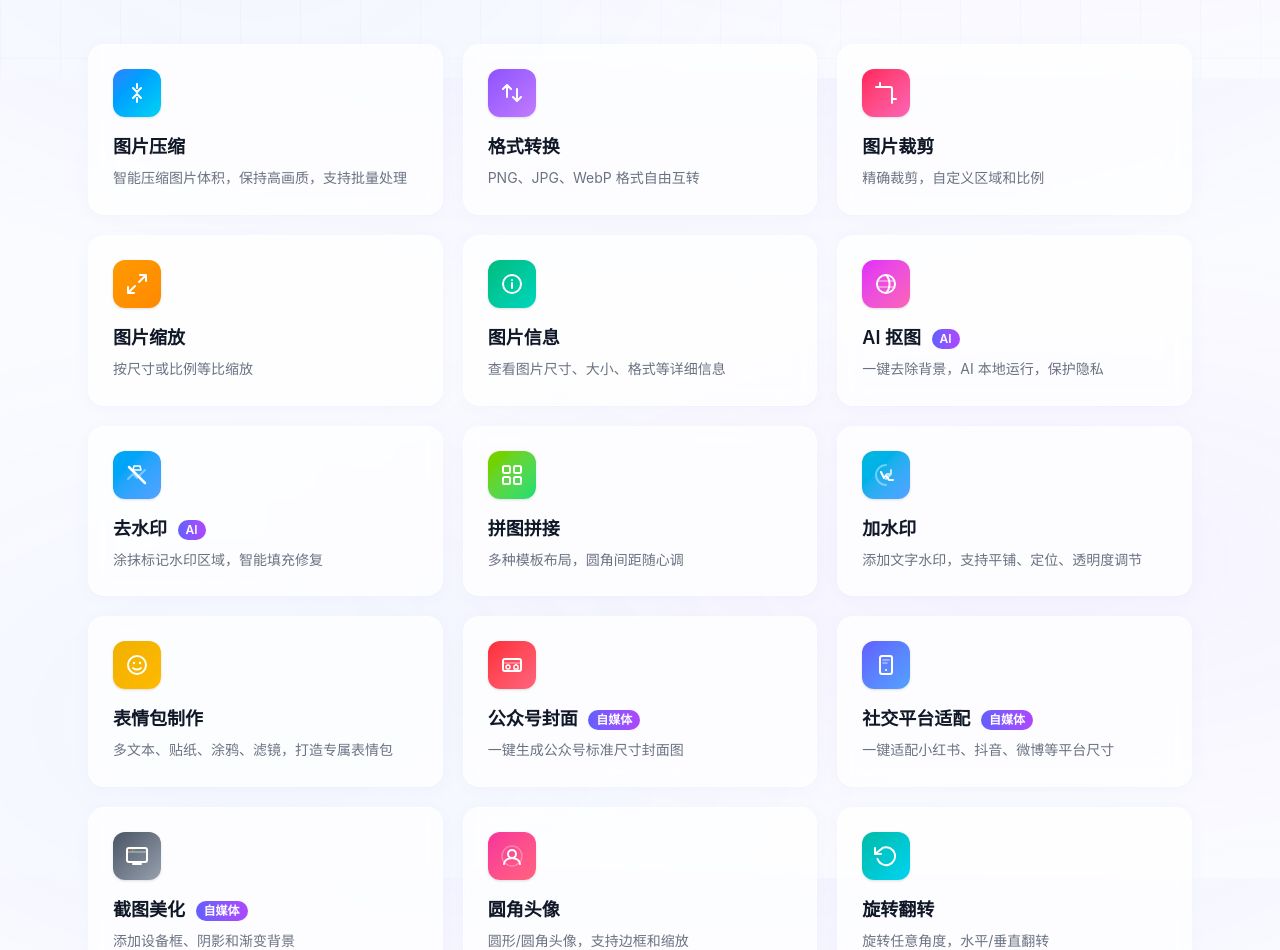
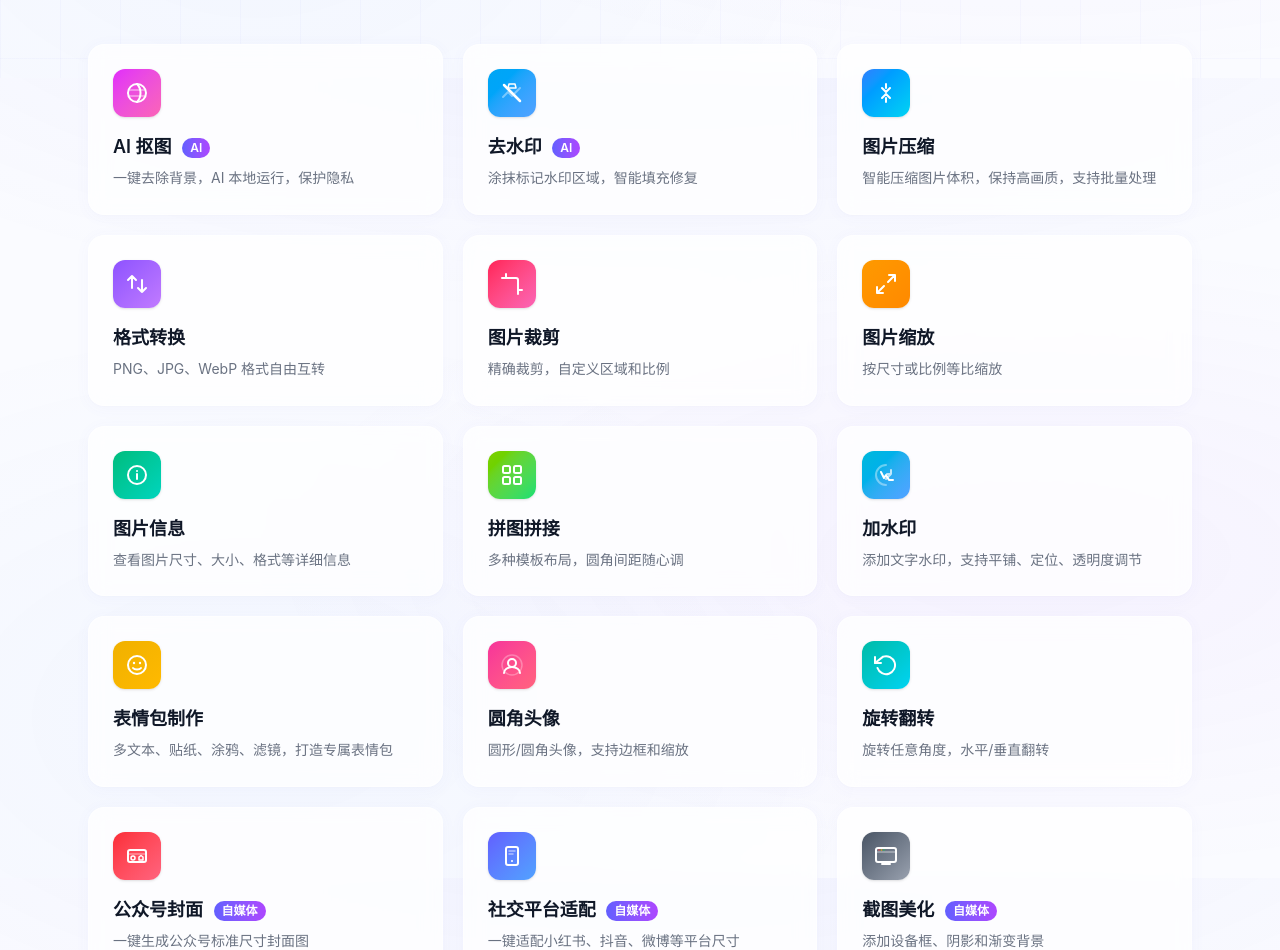
Before and after one commit to xiaoxiao194/image-tools, a Next.js app: page / in a window 1280 px wide. Shown: the part 722-1672 px from the top of the page. Built offline with nearby package versions, Linux system fonts and the light colour scheme.

Commit message:
style: 调整工具排列 - AI在前/自媒体在后

```diff
--- a/src/app/page.tsx
+++ b/src/app/page.tsx
@@ -3,21 +3,21 @@ import Link from "next/link";
 import icons from "@/components/ToolIcons";
 
 const tools = [
+  { name: "AI 抠图", desc: "一键去除背景，AI 本地运行，保护隐私", href: "/remove-bg", icon: "removeBg", color: "from-fuchsia-500 to-pink-400", badge: "AI" },
+  { name: "去水印", desc: "涂抹标记水印区域，智能填充修复", href: "/remove-watermark", icon: "removeWatermark", color: "from-sky-500 to-blue-400", badge: "AI" },
   { name: "图片压缩", desc: "智能压缩图片体积，保持高画质，支持批量处理", href: "/compress", icon: "compress", color: "from-blue-500 to-cyan-400" },
   { name: "格式转换", desc: "PNG、JPG、WebP 格式自由互转", href: "/convert", icon: "convert", color: "from-violet-500 to-purple-400" },
   { name: "图片裁剪", desc: "精确裁剪，自定义区域和比例", href: "/crop", icon: "crop", color: "from-rose-500 to-pink-400" },
   { name: "图片缩放", desc: "按尺寸或比例等比缩放", href: "/resize", icon: "resize", color: "from-amber-500 to-orange-400" },
   { name: "图片信息", desc: "查看图片尺寸、大小、格式等详细信息", href: "/info", icon: "info", color: "from-emerald-500 to-teal-400" },
-  { name: "AI 抠图", desc: "一键去除背景，AI 本地运行，保护隐私", href: "/remove-bg", icon: "removeBg", color: "from-fuchsia-500 to-pink-400", badge: "AI" },
-  { name: "去水印", desc: "涂抹标记水印区域，智能填充修复", href: "/remove-watermark", icon: "removeWatermark", color: "from-sky-500 to-blue-400", badge: "AI" },
   { name: "拼图拼接", desc: "多种模板布局，圆角间距随心调", href: "/stitch", icon: "stitch", color: "from-lime-500 to-green-400" },
   { name: "加水印", desc: "添加文字水印，支持平铺、定位、透明度调节", href: "/watermark", icon: "watermark", color: "from-cyan-500 to-blue-400" },
   { name: "表情包制作", desc: "多文本、贴纸、涂鸦、滤镜，打造专属表情包", href: "/meme", icon: "meme", color: "from-yellow-500 to-amber-400" },
+  { name: "圆角头像", desc: "圆形/圆角头像，支持边框和缩放", href: "/avatar", icon: "avatar", color: "from-pink-500 to-rose-400" },
+  { name: "旋转翻转", desc: "旋转任意角度，水平/垂直翻转", href: "/rotate", icon: "rotate", color: "from-teal-500 to-cyan-400" },
   { name: "公众号封面", desc: "一键生成公众号标准尺寸封面图", href: "/wechat-cover", icon: "wechatCover", color: "from-red-500 to-rose-400", badge: "自媒体" },
   { name: "社交平台适配", desc: "一键适配小红书、抖音、微博等平台尺寸", href: "/social-resize", icon: "socialResize", color: "from-indigo-500 to-blue-400", badge: "自媒体" },
   { name: "截图美化", desc: "添加设备框、阴影和渐变背景", href: "/mockup", icon: "mockup", color: "from-gray-600 to-gray-400", badge: "自媒体" },
-  { name: "圆角头像", desc: "圆形/圆角头像，支持边框和缩放", href: "/avatar", icon: "avatar", color: "from-pink-500 to-rose-400" },
-  { name: "旋转翻转", desc: "旋转任意角度，水平/垂直翻转", href: "/rotate", icon: "rotate", color: "from-teal-500 to-cyan-400" },
 ];
 
 const featureIcons = {
```
